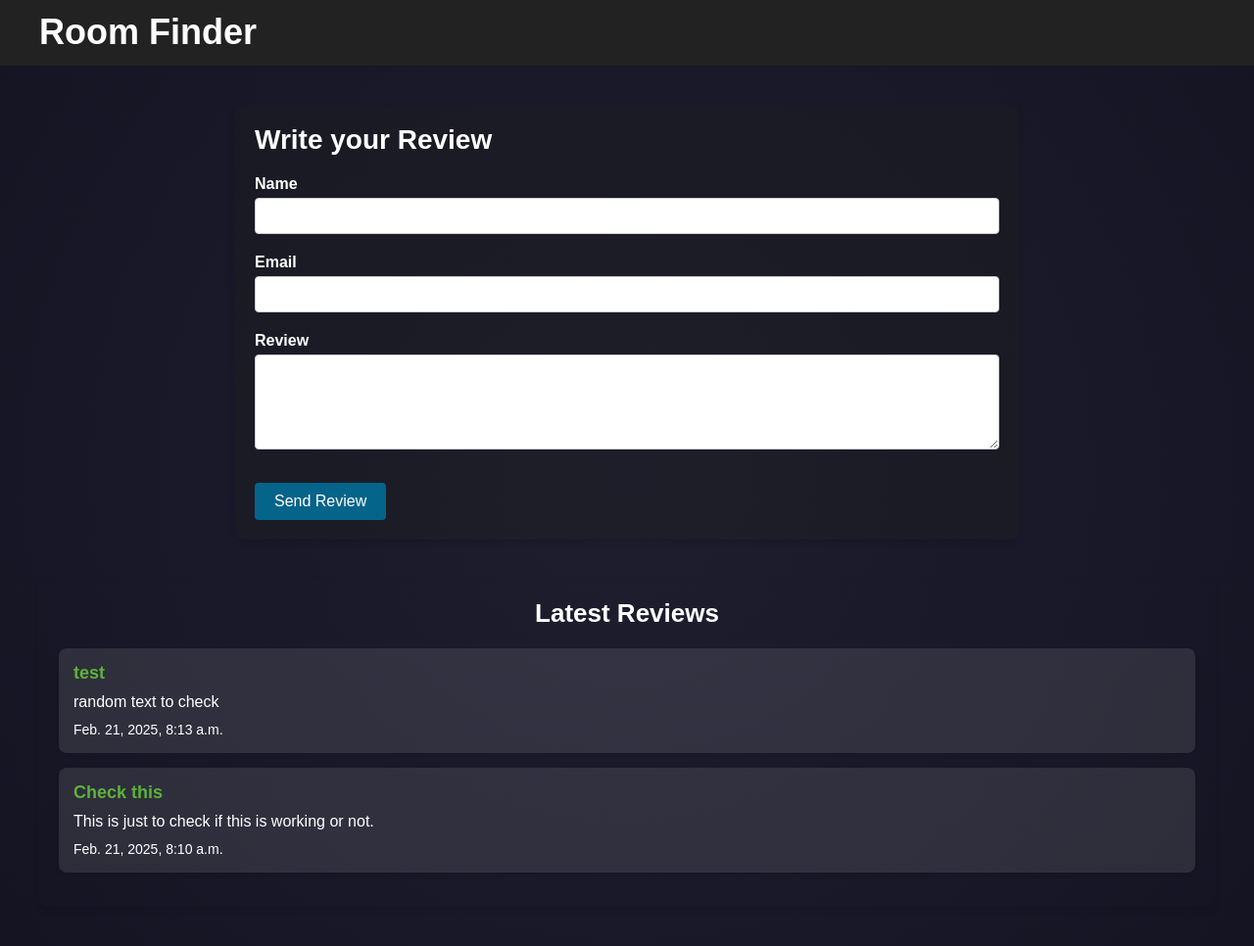
After one commit to Lokeshsejuwal99/Room_Finder, a Django app: page /feedbacks/ in a window 1280 px wide. The commit adds this page. Shown: the whole page at 98% size. Run offline with Django 5.2, Linux system fonts and the light colour scheme; data comes from the database, SQL or seed files in the repository.

Commit message:
added reviews

```diff
--- a/Landlord/urls.py
+++ b/Landlord/urls.py
@@ -10,6 +10,7 @@ urlpatterns = [
     path('manage-rooms/', manage_rooms, name='manage_rooms'),
     path('delete-room/<int:room_id>/', delete_room, name='delete_room'),
     path('edit-room/<int:room_id>/', edit_room, name='edit_room'),
+    path('landlord/applications/', view_applications, name='view_applications'),
     path('upload-room-image/<int:room_id>/', upload_room_image, name='upload_room_image'),
 
 ]
--- a/ROOM_FINDER/templates/admin_home.html
+++ b/ROOM_FINDER/templates/admin_home.html
@@ -9,7 +9,7 @@
                 <li><a href="{% url "manage_landlords" %}">Manage Landlords</a></li>
                 <li><a href="{% url "manage_renters" %}">Manage Renters</a></li>
                 <li><a href="#">Bookings</a></li>
-                <li><a href="#">Feedbacks</a></li>
+                <li><a href="{% url "admin_feedbacks" %}">Reviews</a></li>
                 <li><a href="{% url 'logout' %}">Logout</a></li>
             </ul>
         </nav>
--- /dev/null
+++ b/ROOM_FINDER/templates/feedback.html
@@ -0,0 +1,144 @@
+<!DOCTYPE html>
+<html lang="en">
+<head>
+    <meta charset="UTF-8">
+    <meta name="viewport" content="width=device-width, initial-scale=1.0">
+    <title>Customer Reviews</title>
+    <style>
+        body {
+            background: radial-gradient(circle, #1e1e2f, #141423);
+            font-family: Arial, sans-serif;
+            margin: 0;
+            padding: 0;
+            color: white;
+        }
+
+        .contact-container {
+            max-width: 800px;
+            margin: 40px auto;
+            padding: 20px;
+            background-color: rgba(32, 34, 29, 0.26);
+            border-radius: 8px;
+            box-shadow: 0 4px 6px rgba(0, 0, 0, 0.1);
+        }
+
+        .contact-container h1 {
+            font-size: 28px;
+            margin-bottom: 20px;
+        }
+
+        .contact-container .form-group {
+            margin-bottom: 20px;
+        }
+
+        .contact-container .form-group label {
+            display: block;
+            margin-bottom: 5px;
+            font-weight: bold;
+        }
+
+        .contact-container .form-group input,
+        .contact-container .form-group textarea {
+            width: 100%;
+            padding: 10px;
+            border: 1px solid #ccc;
+            border-radius: 4px;
+        }
+
+        .contact-container button {
+            padding: 10px 20px;
+            background-color: hsl(197, 93%, 28%);
+            color: white;
+            border: none;
+            border-radius: 4px;
+            cursor: pointer;
+            font-size: 16px;
+            margin-top: 10px;
+        }
+
+        .contact-container button:hover {
+            background-color: hsl(197, 93%, 35%);
+        }
+
+        .reviews-section {
+            max-width: 1200px;
+            margin: 40px auto;
+            padding: 20px;
+            border-radius: 8px;
+            box-shadow: 0 4px 6px rgba(0, 0, 0, 0.1);
+        }
+
+        .reviews-section h3 {
+            font-size: 26px;
+            margin-bottom: 20px;
+            text-align: center;
+        }
+
+        .list-group {
+            list-style-type: none;
+            padding: 0;
+        }
+
+        .list-group-item {
+            background-color: rgba(255, 255, 255, 0.1);
+            margin-bottom: 15px;
+            padding: 15px;
+            border-radius: 8px;
+            box-shadow: 0 2px 4px rgba(0, 0, 0, 0.1);
+        }
+
+        .list-group-item strong {
+            font-size: 18px;
+        }
+
+        .list-group-item p {
+            font-size: 16px;
+            margin: 10px 0;
+        }
+
+        .text-muted {
+            font-size: 14px;
+        }
+    </style>
+</head>
+<body>
+    <header>
+        {% include 'navbar.html' %}
+    </header>
+
+    <main>
+        <section class="contact-container">
+            <h1>Write your Review</h1>
+            <form action="{% url 'feedbacks' %}" method="post">
+                {% csrf_token %}
+                <div class="form-group">
+                    <label for="name">Name</label>
+                    <input type="text" id="name" name="name" required>
+                </div>
+                <div class="form-group">
+                    <label for="email">Email</label>
+                    <input type="email" id="email" name="email" required>
+                </div>
+                <div class="form-group">
+                    <label for="message">Review</label>
+                    <textarea id="message" name="message" rows="5" required></textarea>
+                </div>
+                <button type="submit">Send Review</button>
+            </form>
+        </section>
+
+        <section class="reviews-section">
+            <h3>Latest Reviews</h3>
+            <ul class="list-group">
+                {% for review in feedbacks %}
+                    <li class="list-group-item">
+                        <strong style="color:#5CB338;">{{ review.name }}</strong><br>
+                        <p style="color:white;">{{ review.comment }}</p>
+                        <small class="text-muted">{{ review.created_on }}</small>
+                    </li>
+                {% endfor %}
+            </ul>
+        </section>
+    </main>
+</body>
+</html>
--- a/ROOM_FINDER/templates/homepage.html
+++ b/ROOM_FINDER/templates/homepage.html
@@ -15,7 +15,7 @@
         <div class="navbar">
             <a href="{% url "homepage" %}">Home</a>
             <a href="{% url "about" %}">About</a>
-            <a href="{% url "contact" %}">Contact</a>
+            <a href="{% url "feedbacks" %}">Reviews</a>
             <a href="/login_as" style="color:white; margin-left:70px;">Login</a>
             <a href="/signup_as" style="color:white">Sign Up</a>
         </div>
@@ -64,7 +64,6 @@
         <div class="container">
             <div class="footer-links">
                 <a href="{% url 'about' %}">About Us</a>
-                <a href="{% url 'contact' %}">Contact Us</a>
                 <a>Privacy Policy</a>
                 <a>Terms & Conditions</a>
             </div>
--- a/ROOM_FINDER/templates/landlord/landlord_home.html
+++ b/ROOM_FINDER/templates/landlord/landlord_home.html
@@ -41,7 +41,7 @@
             <div class="card">
                 <h2>Renter Applications</h2>
                 <p>Review applications from prospective renters.</p>
-                <a href="#">View Applications</a>
+                <a href="{% url "view_applications" %}">View Applications</a>
             </div>
 
             <!-- Payments -->
--- a/ROOM_FINDER/urls.py
+++ b/ROOM_FINDER/urls.py
@@ -25,7 +25,7 @@ urlpatterns = [
     path('landlord/', include('Landlord.urls')),
     path('renter/', include('Renter.urls')),
     path('admin/', admin.site.urls),
-    path('contact/', contact_view, name='contact'),
+    path('feedbacks/', feedback_view, name='feedbacks'),
     path('about/', about_view, name='about'),
     path('login_as', login_as_view, name='login_as'),
     path('signup_as', signup_as_view, name='signup_as'),
@@ -34,12 +34,13 @@ urlpatterns = [
     path('renter_login/', renter_login, name='renter_login'),
     path('landlord_signup/', landlord_signup, name='landlord_signup'),
     path('renter_signup/', renter_signup, name='renter_signup'),
-    path('about/', about_view, name='about'),
     path('manage_renters', manage_renters, name="manage_renters"),
     path('maanage_landlord', manage_landlords, name="manage_landlords"),
     path('admin_dashboard', admin_dashboard, name='admin_home'),
+    path('room/<int:room_id>/', room_detail, name='room_detail'),
+    path('admin_feedbacks/', admin_feedbacks, name='admin_feedbacks'),
+    path('admin_feedbacks/<int:feedback_id>/', feedback_detail, name='feedback_detail'),
     path('logout/', Logout, name='logout'),
-    path('room/<int:room_id>/', room_detail, name='room_detail'),
 
 ]
 if settings.DEBUG:
--- a/ROOM_FINDER/views.py
+++ b/ROOM_FINDER/views.py
@@ -3,7 +3,7 @@ from django.contrib.auth.models import User
 from django.contrib.auth import login, logout, authenticate
 from django.contrib import messages
 from Landlord.models import Landlord, Room
-from Renter.models import Renter
+from Renter.models import Renter, Review
 from django.core.paginator import Paginator, EmptyPage, PageNotAnInteger
 
 
@@ -37,8 +37,30 @@ def signup_as_view(request):
 def about_view(request):
  return render(request, 'about.html')
 
-def contact_view(request):
-    return render(request, 'contact.html')
+def feedback_view(request):
+    if request.method == 'POST':
+        name = request.POST.get('name')
+        email = request.POST.get('email')
+        message = request.POST.get('message')
+
+        review = Review(name=name, email=email, comment=message)
+        review.save()
+
+        return redirect('feedbacks')
+
+    feedbacks = Review.objects.all().order_by('-created_on')
+    return render(request, 'feedback.html', {'feedbacks': feedbacks})
+
+
+
+def admin_feedbacks(request):
+    feedbacks = Review.objects.all().order_by('-created_on')
+    return render(request, 'admin_feedbacks.html', {'feedbacks': feedbacks})
+
+
+def feedback_detail(request, feedback_id):
+    feedback = get_object_or_404(Review, pk=feedback_id)
+    return render(request, 'feedback_detail.html', {'feedback': feedback})
 
 def admin_login(request):
     error = None
@@ -56,36 +78,6 @@ def admin_login(request):
 
     return render(request, "admin_login.html", {"error": error})
 
-
-# def landlord_signup(request):
-#     if request.method == 'POST':
-#         username = request.POST['username']
-#         email = request.POST['email']
-#         first_name = request.POST['first_name']
-#         last_name = request.POST['last_name']
-#         password = request.POST['password']
-#         confirm_password = request.POST['confirm_password']
-#         contact_number = request.POST['contact_number']
-
-#         if password != confirm_password:
-#             messages.error(request, "Passwords do not match!")
-#             return redirect('landlord_signup')
-
-#         if User.objects.filter(username=username).exists():
-#             messages.error(request, "Username already exists!")
-#             return redirect('landlord_signup')
-
-#         if User.objects.filter(email=email).exists():
-#             messages.error(request, "Email already registered!")
-#             return redirect('landlord_signup')
-
-#         user = User.objects.create_user(username=username, email=email, first_name=first_name, last_name=last_name, password=password)
-#         Landlord.objects.create(user=user, contact_number=contact_number, is_landlord=True)
-
-#         messages.success(request, "Signup successful! You can now log in.")
-#         return redirect('landlord_login')
-
-#     return render(request, 'landlord/landlord_signup.html')
 
 def landlord_signup(request):
     if request.method == 'POST':
@@ -126,27 +118,6 @@ def landlord_signup(request):
     return render(request, 'landlord/landlord_signup.html')
 
 
-
-# def landlord_login(request):
-#     if request.method == 'POST':
-#         email = request.POST.get('email')
-#         password = request.POST.get('password')
-
-#         try:
-#             user = User.objects.get(email=email)
-#         except User.DoesNotExist:
-#             user = None
-
-#         if user and hasattr(user, 'landlord'):
-#             user = authenticate(request, username=user.username, password=password)
-#             if user is not None:
-#                 login(request, user)
-#                 return redirect('landlord_home')
-
-#         messages.error(request, "Invalid credentials or not a landlord!")
-#         return redirect('landlord_login')
-
-#     return render(request, 'landlord/landlord_login.html')
 
 def landlord_login(request):
     if request.method == 'POST':
@@ -254,6 +225,7 @@ def room_detail(request, room_id):
     return render(request, "room_details.html", {"room": room})
 
 
+
 def Logout(request):
     logout(request)
     return redirect('homepage')
--- a/Renter/models.py
+++ b/Renter/models.py
@@ -43,11 +43,10 @@ class Booking(models.Model):
 
 
 class Review(models.Model):
-    room = models.ForeignKey(Room, on_delete=models.CASCADE, related_name='reviews')
-    renter = models.ForeignKey(Renter, on_delete=models.CASCADE, related_name='reviews')
-    rating = models.IntegerField()
+    name = models.CharField(max_length=50, null=True)
+    email = models.EmailField(null=True)
     comment = models.TextField()
     created_on = models.DateTimeField(auto_now_add=True)
 
     def __str__(self):
-        return f"Review by {self.renter.username} for {self.room.title}"
+        return f"Review by {self.name}"
```
Also changed, not shown: Landlord/views.py (+12 -0 lines), ROOM_FINDER/templates/admin_feedbacks.html (added, +97 -0 lines), ROOM_FINDER/templates/contact.html (deleted, +0 -98 lines), ROOM_FINDER/templates/feedback_detail.html (added, +65 -0 lines), ROOM_FINDER/templates/landlord/view_applications.html (added, +136 -0 lines), Renter/migrations/0015_remove_review_rating_remove_review_renter_and_more.py (added), db.sqlite3.
